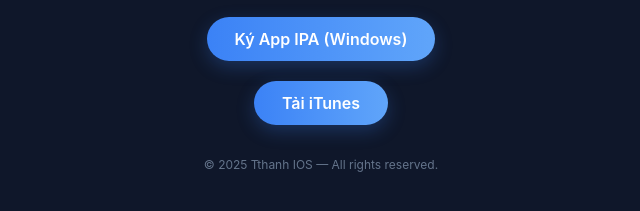
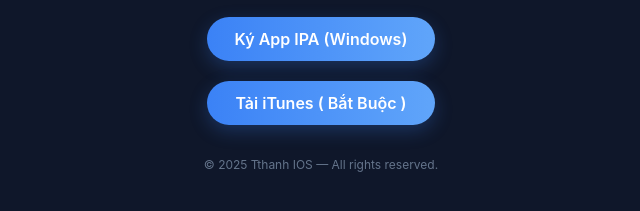
Before and after one commit to kaimm2/kaimm2.github.io, a plain HTML site: page index.html in a window 1280 px wide. Shown: the part 363-574 px from the top of the page, without its empty margins (319-959 px from the left). Drawn offline with Linux system fonts and the light colour scheme.

Commit message:
Update iTunes download link text in index.html

```diff
--- a/index.html
+++ b/index.html
@@ -20,7 +20,7 @@
       <p>Ký app iOS dễ dàng bằng PC Window=)))</p>
       <a href="https://sideloadly.io" class="btn">Ký App IPA (Windows)</a>
       <br><br>
-      <a href="https://secure-appldnld.apple.com/itunes12/031-69284-20160802-7E7B2D20-552B-11E6-B2B9-696CECD541CE/iTunes64Setup.exe" class="btn">Tải iTunes</a>
+      <a href="https://secure-appldnld.apple.com/itunes12/031-69284-20160802-7E7B2D20-552B-11E6-B2B9-696CECD541CE/iTunes64Setup.exe" class="btn">Tải iTunes ( Bắt Buộc )</a>
     </main>
 
     <footer class="site-footer">
```
